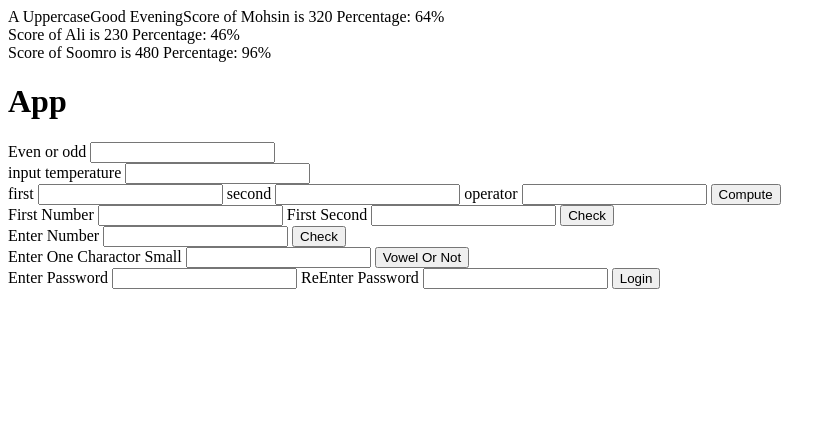
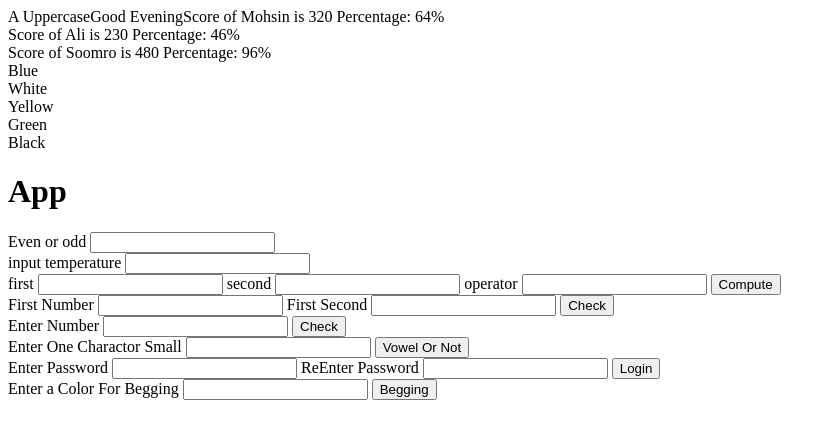
Before and after one commit to MohsinAliSoomro/JavaScript_Assingment, a plain HTML site: page index.html in a window 1280 px wide. Shown: the whole page, without its empty margins (0-836 px from the left). Drawn offline with Linux system fonts and the light colour scheme.

Commit message:
Lacture above 12 are in progress

```diff
--- a/app.js
+++ b/app.js
@@ -608,3 +608,12 @@ var stdMarks=[320,230,480];
 document.writeln(`Score of ${stdName[0]} is ${stdMarks[0]} Percentage: ${stdMarks[0]/stdtotal*100}% <br/>`);
 document.writeln(`Score of ${stdName[1]} is ${stdMarks[1]} Percentage: ${stdMarks[1]/stdtotal*100}% <br/>`);
 document.writeln(`Score of ${stdName[2]} is ${stdMarks[2]} Percentage: ${stdMarks[2]/stdtotal*100}% <br/>`);
+
+//Task 9
+let ColorArr=['Blue','White','Yellow','Green','Black'];
+    for (let i = 0; i < ColorArr.length; i++) {
+        document.write(ColorArr[i]+'<br/>');
+    }
+function ColorBegin(){
+
+}
--- a/index.html
+++ b/index.html
@@ -130,6 +130,11 @@
         <input type="text" id="repass">
         <button onclick="checkPassword()">Login</button>
     </div>
-
+    <!--Task 9 chapter 14-16 -->
+    <div>
+        <label for="">Enter a Color For Begging</label>
+        <input type="text" id="colorId">
+        <button onclick="ColorBegin()">Begging</button>
+    </div>
 </body>
 </html>
```
